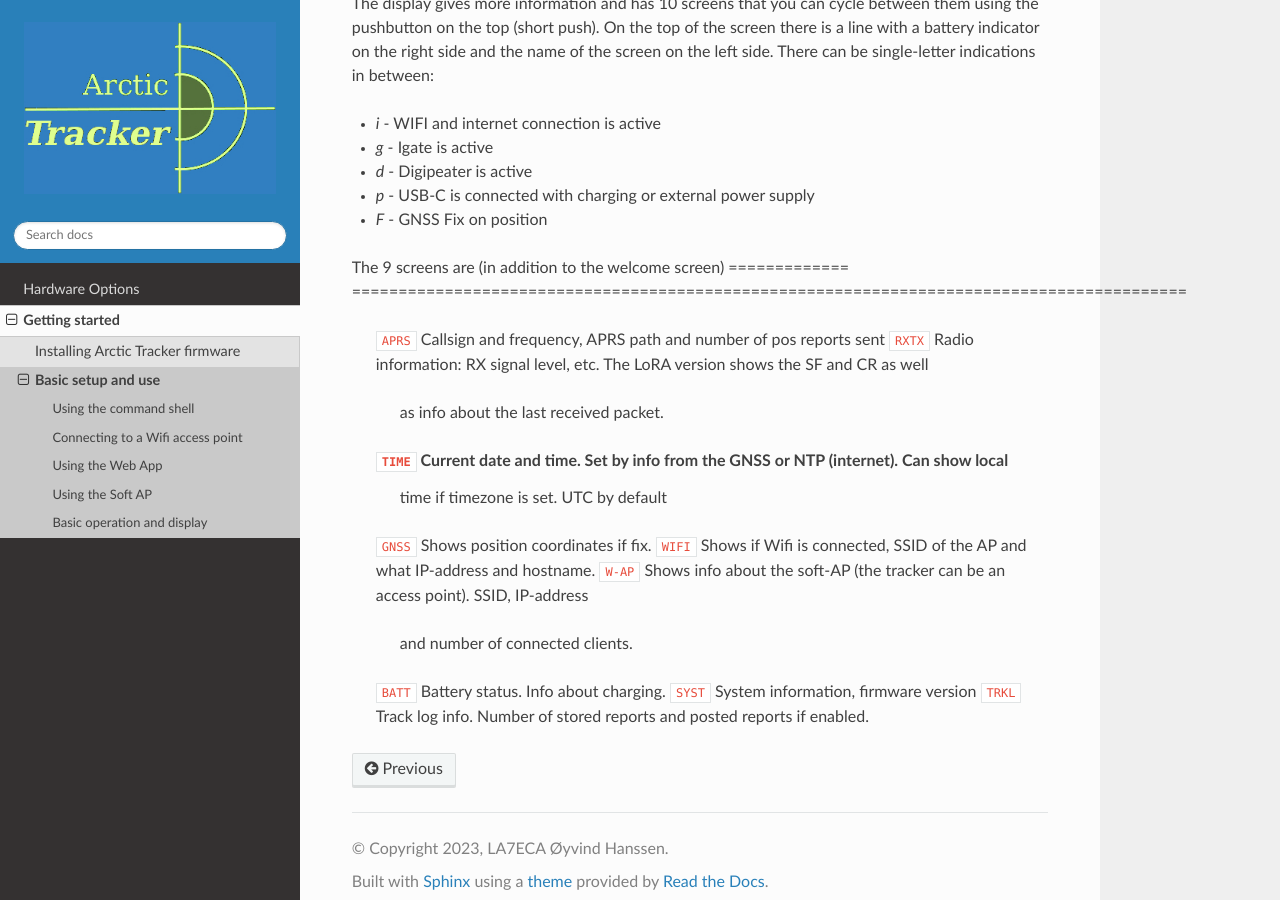
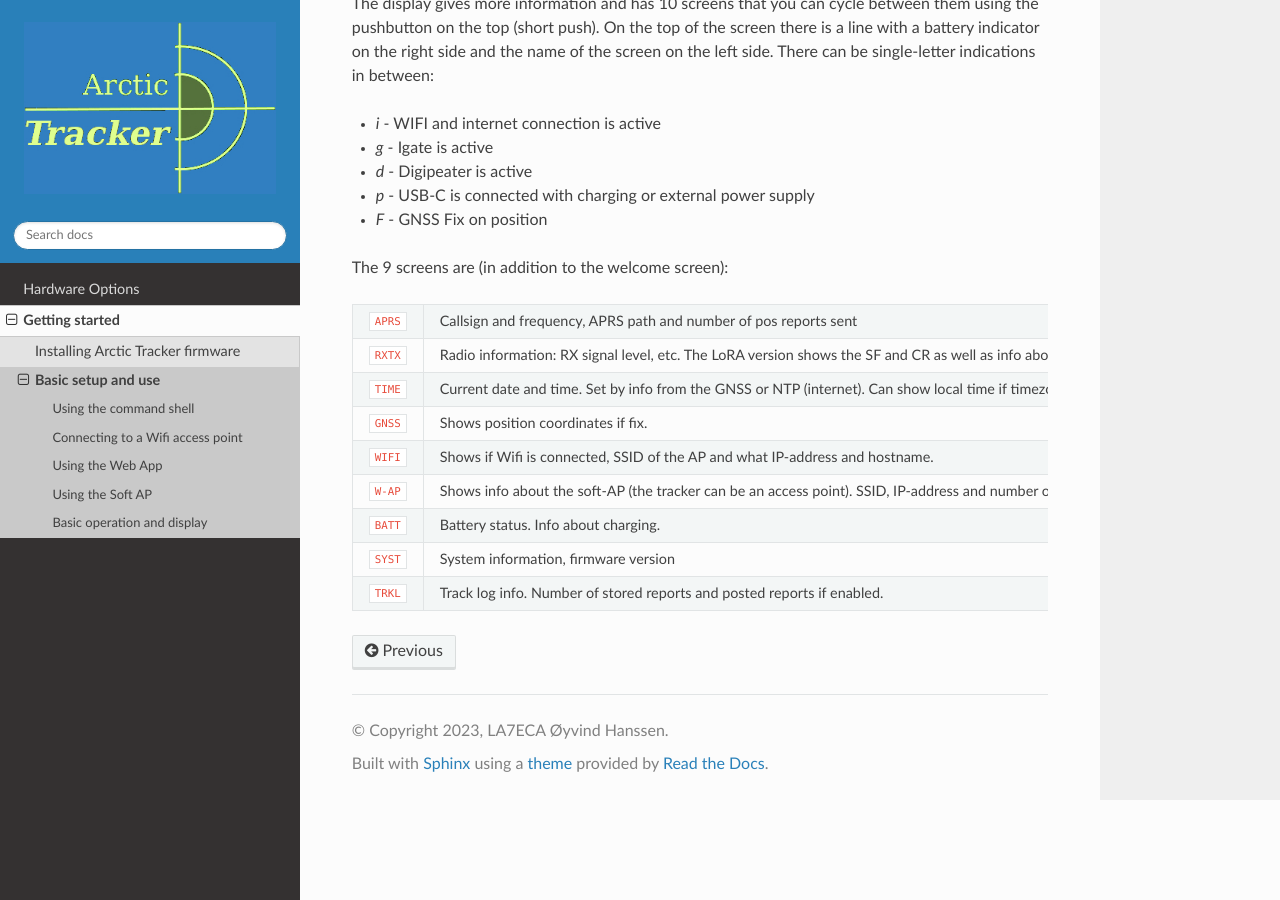
Before and after one commit to Hamlabs/ArcticTracker-docs, a Sphinx documentation site: the page built from docs/setup.rst, in a window 1280 px wide and 900 px high, scrolled down 3173 px. Built offline with Sphinx 7.4.7 and the Read the Docs theme 3.1.0, drawn with Linux system fonts in a browser that asks for light colours; pages that are not in the unit, such as notebooks, are missing from menus; some of the changed text lies outside the part shown.

```diff
--- a/docs/setup.rst
+++ b/docs/setup.rst
@@ -32,7 +32,9 @@ The first time you are opening the webpage on the tracker this way, the browser
 
 Now, add the tracker. Click on the lock-icon and fill inn the callsign field and click 'add'. Now, the callsign should appear in a little box on the screen. The first time you access the tracker you also need to add the API-key. On the tracker, this key can be set in the command-shell ('api-key' command) or in the web-app itself. By default it is '123456789'. Please change it at your first convenience. If the correct key is set and we have connected sucessfully to the tracker, the box with the callsign will turn green.
 
-Note: If the callsign-box does not turn green there may be two reasons: 1: The API key entered is wrong (then it normally turns red instead) or 2: The self-signed SSL-certificate is not known to the browser yet (see above).
+.. note::
+
+If the callsign-box does not turn green there may be two reasons: 1: The API key entered is wrong (then it normally turns red instead) or 2: The self-signed SSL-certificate is not known to the browser yet (see above).
 
 If at least one tracker is connected it will automatically discover other trackers on the LAN (using mDNS). To connect to them, click the callsign-box and (if not added earlier) add the API-key.
 
@@ -67,7 +69,8 @@ The display gives more information and has 10 screens that you can cycle between
 * *p* - USB-C is connected with charging or external power supply
 * *F* - GNSS Fix on position
 
-The 9 screens are (in addition to the welcome screen)
+The 9 screens are (in addition to the welcome screen):
+
 ============= ==========================================================================================
  ``APRS``      Callsign and frequency, APRS path and number of pos reports sent
  ``RXTX``      Radio information: RX signal level, etc. The LoRA version shows the SF and CR as well
```
